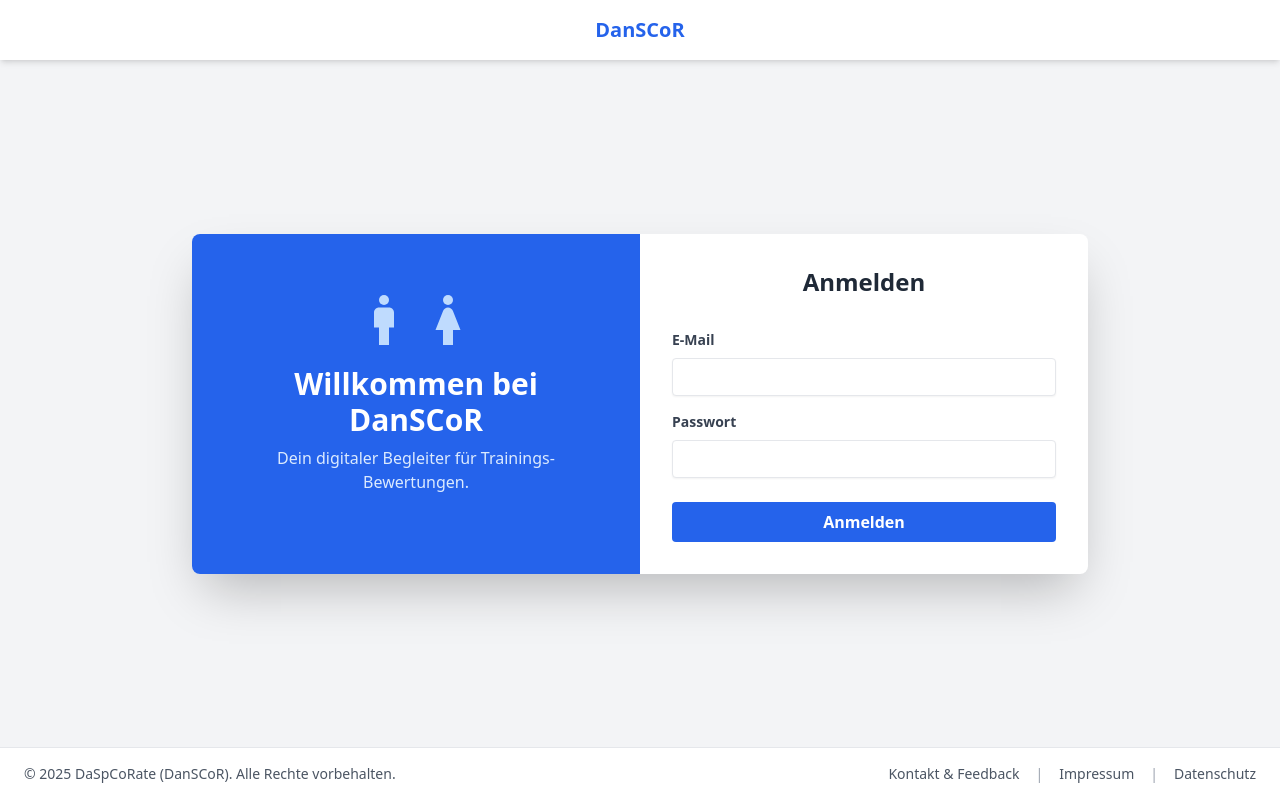
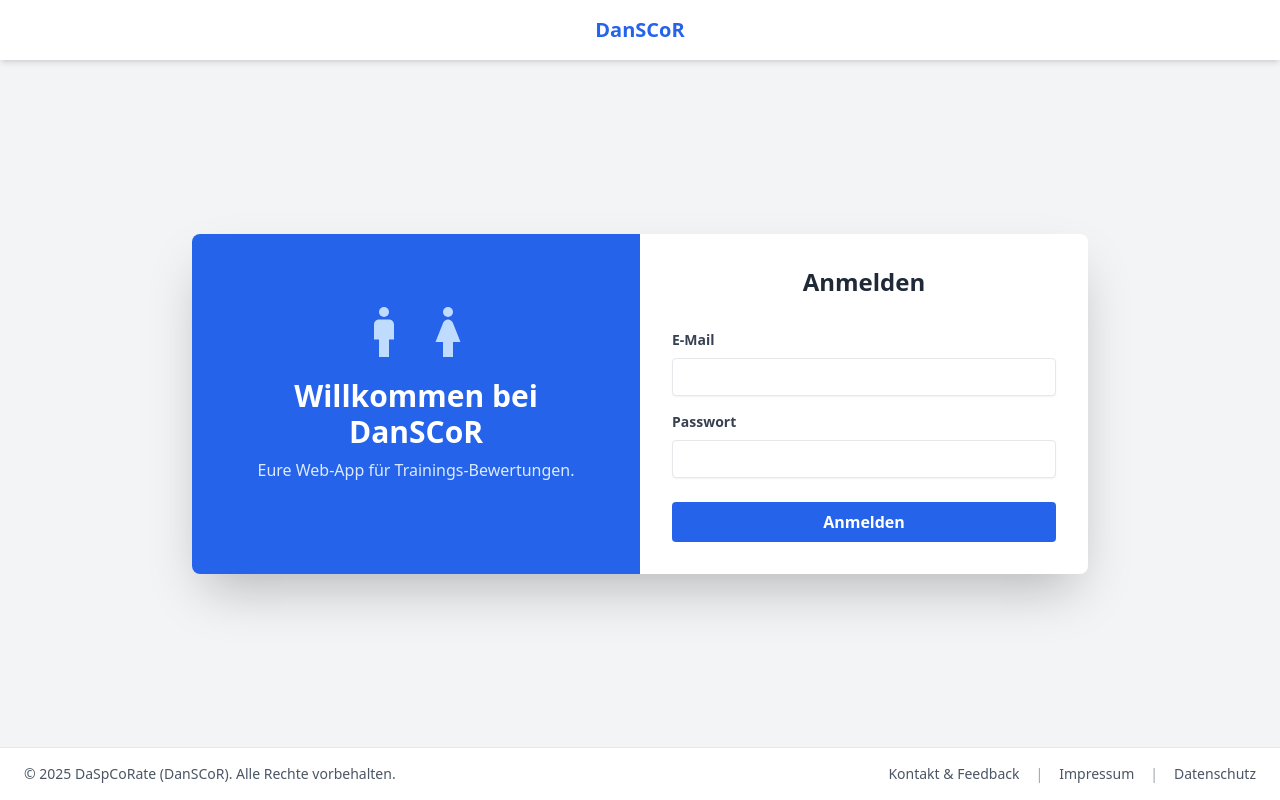
Before and after one commit to Ole725/DaSpCoRate, a React (Vite) app in the folder frontend/: page /login in a window 1280 px wide. Built offline with nearby package versions, Linux system fonts and the light colour scheme; no server answers.

Commit message:
Fix: Frontendtext

```diff
--- a/frontend/src/pages/LoginPage.jsx
+++ b/frontend/src/pages/LoginPage.jsx
@@ -37,7 +37,7 @@ function LoginPage() {
           <div className="w-full md:w-1/2 bg-blue-600 dark:bg-blue-700 text-white p-12 flex flex-col justify-center items-center text-center">
             <div className="flex items-center justify-center text-6xl mb-4 text-blue-200 gap-1"><MdMan /><MdWoman /></div>
             <h1 className="text-3xl font-bold mb-2">Willkommen bei DanSCoR</h1>
-            <p className="text-blue-100 mb-6">Dein digitaler Begleiter für Trainings-Bewertungen.</p>
+            <p className="text-blue-100 mb-6">Eure Web-App für Trainings-Bewertungen.</p>
           </div>
           <div className="w-full md:w-1/2 p-8">
             <h2 className="text-2xl font-bold text-center text-gray-800 dark:text-gray-200 mb-8">Anmelden</h2>
```
Also changed, not shown: 1 other file (tests, documents, lock files or other folders).
